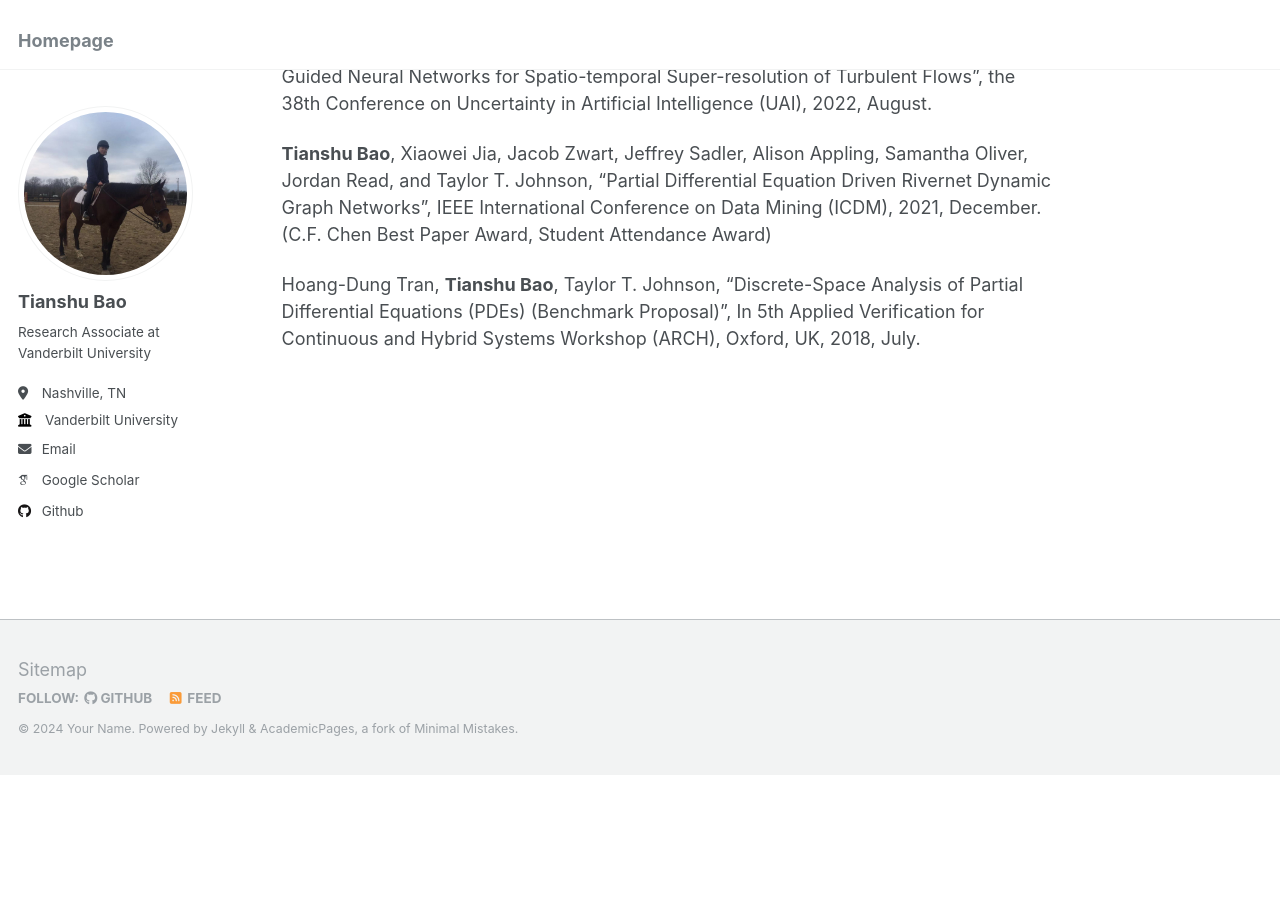
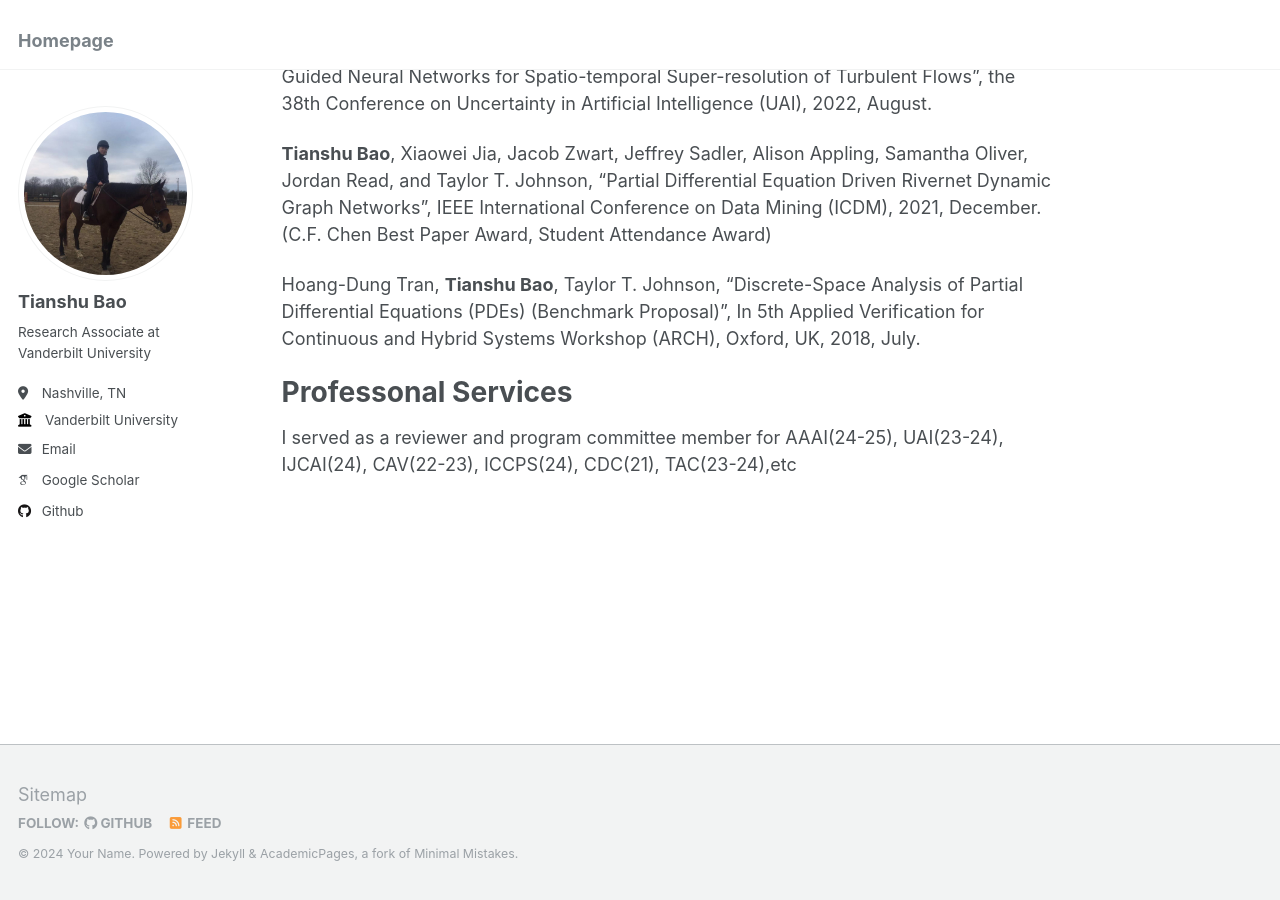
Before and after one commit to tianshubao1/tianshubao1.github.io, a Jekyll site: the page built from _pages/about.md, in a window 1280 px wide and 900 px high, scrolled down 605 px. Built offline with Jekyll 4.4.1, drawn with Linux system fonts in a browser that asks for light colours; some web fonts are replaced; before the commit the page ends 1379 px from its top, so only the background shows below that.

Commit message:
Update about.md

```diff
--- a/_pages/about.md
+++ b/_pages/about.md
@@ -11,7 +11,6 @@ I'm a Research Associate at Vanderbilt University, Computer Science Department a
 
 Publications
 ======
-
 **Tianshu Bao**, Hua Wei, Dan Work and Taylor T. Johnson, " Spatial-Temporal PDE Networks for Traffic Flow Forecasting", European Conference on Machine Learning and Principles of Knowledge Discovery in Databases (ECML-PKDD), 2024, Sept.
 
 **Tianshu Bao**, Taylor T. Johnson and Xiaowei Jia, " Transfer Learning using Inaccurate Physics Rule for Streamflow Prediction", the 33rd International Joint Conference on Artificial Intelligence (IJCAI), 2024, Aug.
@@ -23,3 +22,7 @@ Shengyu Chen, **Tianshu Bao**, Givi Peyman, Can Zheng, Xiaowei Jia, " Reconstruc
 **Tianshu Bao**, Xiaowei Jia, Jacob Zwart, Jeffrey Sadler, Alison Appling, Samantha Oliver, Jordan Read, and Taylor T. Johnson, "Partial Differential Equation Driven Rivernet Dynamic Graph Networks", IEEE International Conference on Data Mining (ICDM), 2021, December. (C.F. Chen Best Paper Award, Student Attendance Award)
 
 Hoang-Dung Tran, **Tianshu Bao**, Taylor T. Johnson, "Discrete-Space Analysis of Partial Differential Equations (PDEs) (Benchmark Proposal)", In 5th Applied Verification for Continuous and Hybrid Systems Workshop (ARCH), Oxford, UK, 2018, July.
+
+Professonal Services
+======
+I served as a reviewer and program committee member for AAAI(24-25), UAI(23-24), IJCAI(24), CAV(22-23), ICCPS(24), CDC(21), TAC(23-24),etc
```
